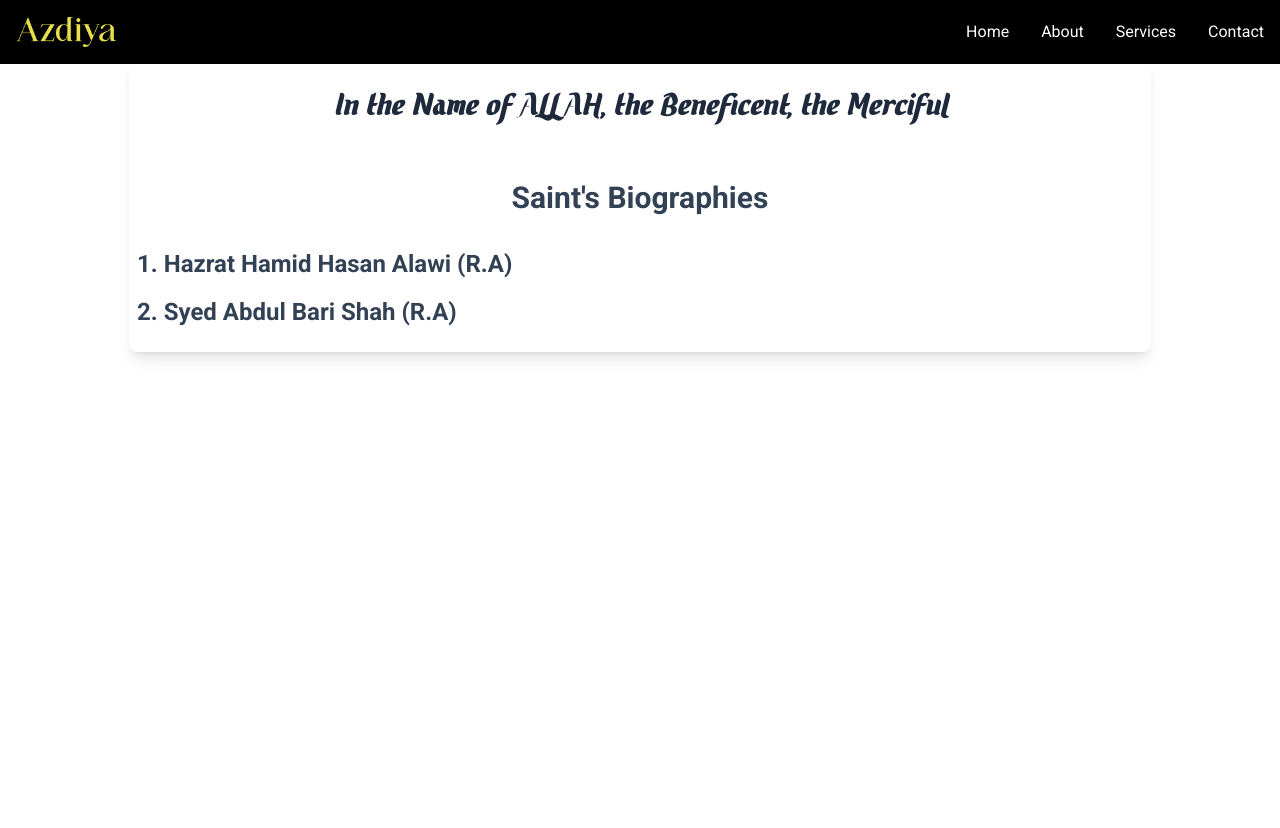
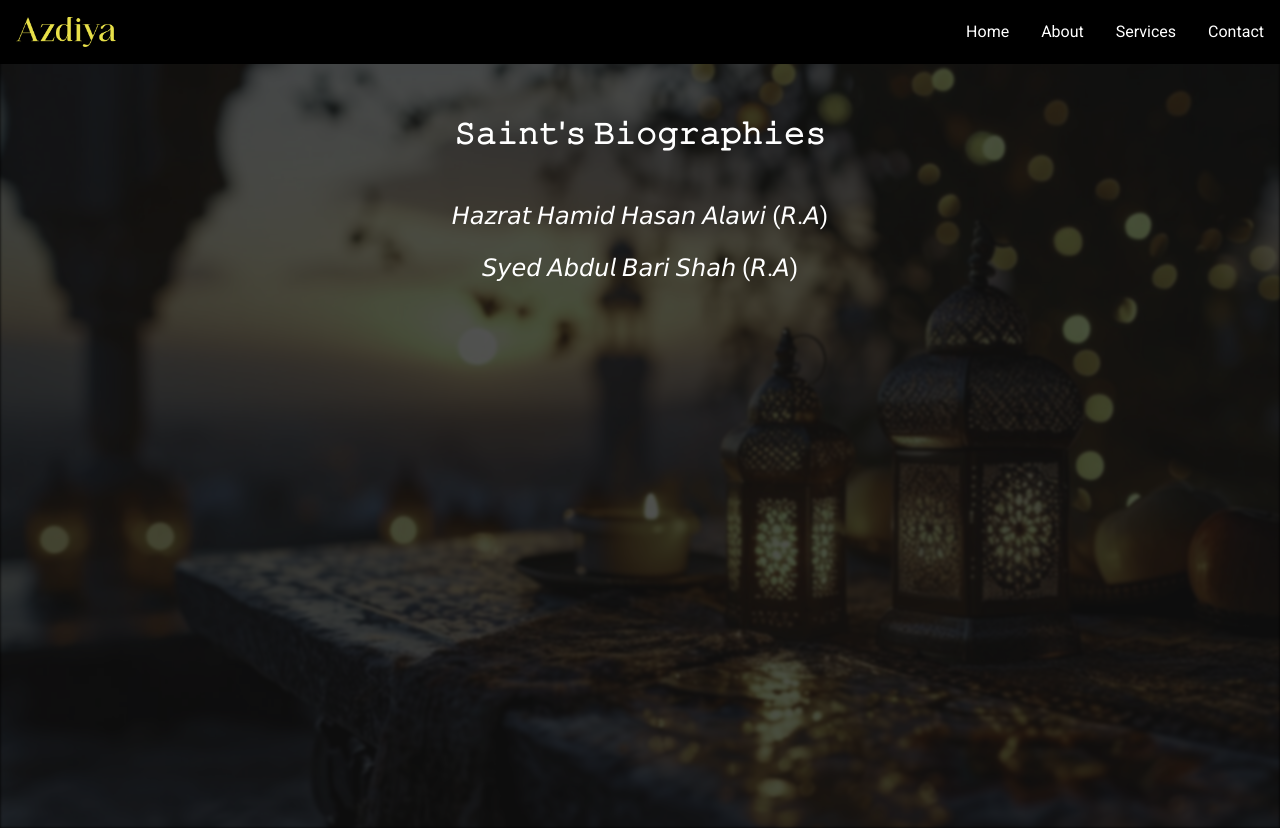
Before and after one commit to Meraj-Tarique/azdiyasufipracties, a Next.js app: page /service/saints-biographies in a window 1280 px wide. Before the commit the page ends 800 px from the top, so only its background shows below. Built offline with nearby package versions, Linux system fonts and the light colour scheme; a web font is replaced by a local one.

Commit message:
update saint biographies page

```diff
--- a/src/app/globals.css
+++ b/src/app/globals.css
@@ -146,7 +146,25 @@ li {
     background-position: center !important;
     background-repeat: no-repeat !important;
     background-size: cover !important;
+}
 
+
+.sufi-Big-Image {
+  position: relative;
+}
+
+.blurred-background {
+  position: absolute;
+  top: 0;
+  left: 0;
+  right: 0;
+  bottom: 0;
+  background-image: url('/assets/images/sufiBigImg3.jpg');
+  background-position: center;
+  background-repeat: no-repeat;
+  background-size: cover;
+  filter: blur(1.8px) brightness(0.3) contrast(0.9) grayscale(0.5) hue-rotate(24deg);
+  -webkit-filter: blur(1.8px) brightness(0.3) contrast(0.9) grayscale(0.5) hue-rotate(24deg);
 }
 
 .quran-highlight {
--- a/src/app/service/quran/page.tsx
+++ b/src/app/service/quran/page.tsx
@@ -26,11 +26,11 @@ const BlogDetailPage = () => {
     <div className="max-w-8xl mx-auto py-10 px-5 mt-8 text-xl">
       <div className="lg:p-6 pt-2 space-y-6 w-full lg:w-[85%] mx-auto">
         <div className="bg-white shadow-lg rounded-lg overflow-hidden p-2">
-          <MainHeading/>
+          <MainHeading />
           <div className={`text-center mb-12 ${styles.textStyle} relative`}>
             {/* QURAN COMPILATION AND COLLATION.pdf */}
             <h2
-                className="
+              className="
                 font-bold
                 md:mb-2
                 sm:text-xl
@@ -39,8 +39,8 @@ const BlogDetailPage = () => {
                 xl:text-3xl"
             >
               𝚀𝚄𝚁'𝙰𝙽: 𝙲𝙾𝙼𝙿𝙸𝙻𝙰𝚃𝙸𝙾𝙽 𝙰𝙽𝙳 𝙲𝙾𝙻𝙻𝙰𝚃𝙸𝙾𝙽
-              <DownloadButton url="https://raw.githubusercontent.com/Meraj-Tarique/azdiyasufipracties/2937bfbe97a97556cf7cbbfb2732f85712830bff/QURAN%20COMPILATION%20AND%20COLLATION.pdf" />
             </h2>
+            <DownloadButton url="https://raw.githubusercontent.com/Meraj-Tarique/azdiyasufipracties/2937bfbe97a97556cf7cbbfb2732f85712830bff/QURAN%20COMPILATION%20AND%20COLLATION.pdf" />
           </div>
           <div className="max-w-4xl mx-auto md:p-6 bg-white text-slate-800 font-sans">
             {/* Section 1 */}
--- a/src/app/service/saints-biographies/[slug]/page.tsx
+++ b/src/app/service/saints-biographies/[slug]/page.tsx
@@ -11,64 +11,27 @@ import { toolbarPlugin } from "@react-pdf-viewer/toolbar";
 import { useEffect, useRef, useState } from "react";
 import { useParams, useSearchParams } from "next/navigation";
 import { zoomPlugin } from "@react-pdf-viewer/zoom";
+import DownloadButton from "@/components/DownloadButton";
 
 // const ESignatureComponent = dynamic(() => import("@modules/filemanager/Esignature/"), {
 //   ssr: false,
 // });
 const PDFViewer = () => {
-  // const defaultLayoutPluginInstance = defaultLayoutPlugin();
   const toolbarPluginInstance = toolbarPlugin();
   const { Toolbar } = toolbarPluginInstance;
   const [isMobile, setIsMobile] = useState(false);
-  // const [initialZoom, setInitialZoom] = useState(1);
+  const [isClient, setIsClient] = useState(false);
   const viewerRef = useRef(null);
   const { slug } = useParams();
   const search = useSearchParams();
   const Title = search.get("name");
-  // Create plugins
   const zoomPluginInstance = zoomPlugin();
-  // const { ZoomIn, ZoomOut } = zoomPluginInstance;
   const [pdfFile /*setPdfFile */] = useState(`/documents/${slug}.pdf`);
 
-  // Check if device is mobile and set appropriate zoom
-  // useEffect(() => {
-  //   const checkIsMobile = () => {
-  //     const mobile = window.innerWidth <= 768;
-  //     setIsMobile(mobile);
+  useEffect(() => {
+    // This code only runs on the client
+    setIsClient(true);
 
-  //     // Set appropriate zoom level based on screen size
-  //     if (mobile) {
-  //       // For mobile devices, set a higher zoom level
-  //       setInitialZoom(1.5);
-  //       if (ZoomIn) {
-  //         ZoomIn(1.5);
-  //       }
-  //     } else {
-  //       // For desktop, use normal zoom
-  //       setInitialZoom(1);
-  //       if (ZoomIn) {
-  //         ZoomIn(1);
-  //       }
-  //     }
-  //   };
-
-  //   checkIsMobile();
-  //   window.addEventListener("resize", checkIsMobile);
-
-  //   return () => {
-  //     window.removeEventListener("resize", checkIsMobile);
-  //   };
-  // }, [ZoomIn]);
-
-  // Function to handle manual zoom changes
-  // const setZoomLevel = (level: any) => {
-  //   if (level) {
-  //     ZoomIn(level);
-  //     setInitialZoom(level);
-  //   }
-  // };
-
-  useEffect(() => {
     const checkIsMobile = () => {
       setIsMobile(window.innerWidth <= 768);
     };
@@ -80,6 +43,7 @@ const PDFViewer = () => {
       window.removeEventListener("resize", checkIsMobile);
     };
   }, []);
+
   return (
     <div className="max-w-8xl mx-auto py-10 px-5 mt-8 text-xl">
       <div className="lg:p-8 pt-1 space-y-2 w-full lg:w-[85%] mx-auto">
@@ -92,6 +56,7 @@ const PDFViewer = () => {
               <h2 className="text-2xl md:text-3xl font-bold text-slate-700 mb-1">
                 {Title}
               </h2>
+              <DownloadButton url={pdfFile} />
             </div>
           </div>
           <div>
@@ -122,6 +87,7 @@ const PDFViewer = () => {
                 </div>
               </div> */}
 
+              {isClient ? (
                 <div
                   className="rpv-core__viewer"
                   style={{
@@ -274,6 +240,7 @@ const PDFViewer = () => {
                       position: "relative",
                     }}
                   >
+                    {pdfFile ? (
                       <Worker workerUrl="https://unpkg.com/pdfjs-dist@3.11.174/build/pdf.worker.min.js">
                         <Viewer
                           fileUrl={pdfFile}
@@ -291,14 +258,27 @@ const PDFViewer = () => {
                               }}
                             >
                               <div style={{ width: "240px" }}>
-                            <ProgressBar progress={Math.round(percentages)} />
+                                <ProgressBar
+                                  progress={Math.round(percentages)}
+                                />
                               </div>
                             </div>
                           )}
                         />
                       </Worker>
+                    ) : (
+                      "loading..."
+                    )}
                   </div>
                 </div>
+              ) : (
+                <div className="flex justify-center items-center h-96">
+                  <div className="text-center">
+                    <div className="animate-spin rounded-full h-12 w-12 border-b-2 border-blue-500 mx-auto"></div>
+                    <p className="mt-4 text-gray-600">Loading PDF viewer...</p>
+                  </div>
+                </div>
+              )}
             </div>
           </div>
         </div>
--- a/src/app/service/saints-biographies/page.tsx
+++ b/src/app/service/saints-biographies/page.tsx
@@ -1,33 +1,40 @@
 /* eslint-disable react/no-unescaped-entities */
 
-import MainHeading from "@/components/Headings/MainHeading";
 import Link from "next/link";
 
 const SaintsBiographic = () => {
   return (
-    <div className="max-w-8xl mx-auto py-6 px-5 mt-4 text-xl">
-      <div className="lg:p-4 pt-2 space-y-6 w-full lg:w-[85%] mx-auto">
-        <div className="bg-white shadow-lg rounded-lg overflow-hidden p-2">
-          <MainHeading />
+    <div className="max-w-8xl mx-auto py-6 px-5  text-xl bg-black sufi-Big-Image h-screen relative mt-7">
+      <div className="absolute inset-0 z-0 blurred-background"></div>
 
-          {/* Coming Soon Section */}
-          <div className="text-center">
-            <div className="mb-8">
-              <h2 className="text-2xl md:text-3xl font-bold text-slate-700 mb-4">
-                Saint's Biographies
-              </h2>
-            </div>
-          </div>
-          <div>
-            <h2 className="text-xl md:text-2xl font-bold text-slate-700 mb-4">
-             <Link href="/service/saints-biographies/Hazrat Hamid Hasan Alawi?name=Hazrat Hamid Hasan Alawi (R.A)"> 1. Hazrat Hamid Hasan Alawi (R.A)</Link>
+      <div className="lg:p-4 pt-2 space-y-6 w-full lg:w-[85%] mx-auto relative z-10">
+        <div className="text-center">
+          <div className="sm:mb-12 sm:mt-12">
+            <h2 className="sm:text-6xl md:text-3xl font-bold text-white">
+              𝚂𝚊𝚒𝚗𝚝'𝚜 𝙱𝚒𝚘𝚐𝚛𝚊𝚙𝚑𝚒𝚎𝚜
             </h2>
           </div>
           <div>
-            <h2 className="text-xl md:text-2xl font-bold text-slate-700 mb-4">
-             <Link href="/service/saints-biographies/Syed Abdul Bari Shah?name=Syed Abdul Bari Shah (R.A)"> 2. Syed Abdul Bari Shah (R.A) </Link>
+            <h2 className="sm:text-5xl md:text-2xl text-white mb-5">
+              <Link href="/service/saints-biographies/Hazrat Hamid Hasan Alawi?name=Hazrat Hamid Hasan Alawi (R.A)">
+                𝘏𝘢𝘻𝘳𝘢𝘵 𝘏𝘢𝘮𝘪𝘥 𝘏𝘢𝘴𝘢𝘯 𝘈𝘭𝘢𝘸𝘪 (𝘙.𝘈)
+              </Link>
             </h2>
           </div>
+          <div>
+            <h2 className="sm:text-5xl md:text-2xl text-white mb-5">
+              <Link href="/service/saints-biographies/Syed Abdul Bari Shah?name=Syed Abdul Bari Shah (R.A)">
+                𝘚𝘺𝘦𝘥 𝘈𝘣𝘥𝘶𝘭 𝘉𝘢𝘳𝘪 𝘚𝘩𝘢𝘩 (𝘙.𝘈)
+              </Link>
+            </h2>
+          </div>
+          {/* <div>
+            <h2 className="sm:text-5xl md:text-2xl  text-white mb-5">
+              <Link href="/service/saints-biographies/Syed Abdul Bari Shah?name=Syed Abdul Bari Shah (R.A)">
+                ᴀɴᴏᴛʜᴇʀ ᴇxᴀᴍᴘʟᴇ (ʀ.ᴀ)
+              </Link>
+            </h2>
+          </div> */}
         </div>
       </div>
     </div>
--- a/src/app/service/seerah/page.tsx
+++ b/src/app/service/seerah/page.tsx
@@ -62,34 +62,34 @@ const BlogDetailPage = () => {
       <div className="max-w-8xl mx-auto py-10 px-5 mt-8 text-xl">
         <div className="lg:p-6 pt-2 space-y-6 w-full lg:w-[85%] mx-auto">
           <div className="bg-white shadow-lg rounded-lg overflow-hidden p-2">
-            <MainHeading/>
-
+            <MainHeading />
             <div className={`text-center mb-12 ${styles.textStyle} relative`}>
-              {/* Download Button - Absolute positioned */}
-
-              <DownloadButton url="https://raw.githubusercontent.com/Meraj-Tarique/azdiyasufipracties/main/The%20Radiant%20Seerah.pdf" />
-              {/* Centered Headings */}
               <div className="mx-auto">
-                <h1 className="font-bold
+                <h1
+                  className="font-bold
               md:mb-2
               sm:text-xl
               md:text-1xl
               lg:text-3xl
-              xl:text-3xl">
+              xl:text-3xl"
+                >
                   𝚃𝙷𝙴 𝚁𝙰𝙳𝙸𝙰𝙽𝚃 𝚂𝙴𝙴𝚁𝙰𝙷
                 </h1>
-                <h2 className=" font-bold
+                <h2
+                  className=" font-bold
                 md:mb-2
                 sm:text-xl
                 md:text-1xl
                 lg:text-3xl
-                xl:text-3xl">
-                  𝙽𝚘𝚋𝚕𝚎 𝙿𝚛𝚘𝚙𝚑𝚎𝚝 𝙼𝚞𝚑𝚊𝚖𝚖𝚊𝚍 {" "}
+                xl:text-3xl"
+                >
+                  𝙽𝚘𝚋𝚕𝚎 𝙿𝚛𝚘𝚙𝚑𝚎𝚝 𝙼𝚞𝚑𝚊𝚖𝚖𝚊𝚍{" "}
                   <span className={`${amiri.className} text-4xl inline`}>
                     {" "}
                     ﷺ
                   </span>
                 </h2>
+                <DownloadButton url="https://raw.githubusercontent.com/Meraj-Tarique/azdiyasufipracties/main/The%20Radiant%20Seerah.pdf" />
               </div>
             </div>
             <div className="max-w-4xl mx-auto md:p-6 bg-white text-slate-800 font-sans">
--- a/src/app/service/sunnah/page.tsx
+++ b/src/app/service/sunnah/page.tsx
@@ -23,10 +23,8 @@ const BlogDetailPage = () => {
               lg:text-3xl
               xl:text-3xl"
             >
-                𝚂𝚄𝙽𝙽𝙰𝙷 / 𝙷𝙰𝙳𝙸𝚃𝙷
-              <DownloadButton url="https://raw.githubusercontent.com/Meraj-Tarique/azdiyasufipracties/ebe1a2a173aef33d75e2cbd4d4e13161ffe43eec/Sunnah%20Hadith.pdf" />
+              𝚂𝚄𝙽𝙽𝙰𝙷 / 𝙷𝙰𝙳𝙸𝚃𝙷
             </h2>
-
             <h2
               className="
                  font-bold
@@ -36,8 +34,9 @@ const BlogDetailPage = () => {
                 lg:text-3xl
                 xl:text-3xl"
             >
-             𝙱𝚁𝙸𝙴𝙵 𝙸𝙽𝚃𝚁𝙾𝙳𝚄𝙲𝚃𝙸𝙾𝙽 𝚃𝙾 𝚃𝙷𝙴 𝚂𝙲𝙸𝙴𝙽𝙲𝙴 𝙾𝙵 𝙷𝙰𝙳𝙸𝚃𝙷
+              𝙱𝚁𝙸𝙴𝙵 𝙸𝙽𝚃𝚁𝙾𝙳𝚄𝙲𝚃𝙸𝙾𝙽 𝚃𝙾 𝚃𝙷𝙴 𝚂𝙲𝙸𝙴𝙽𝙲𝙴 𝙾𝙵 𝙷𝙰𝙳𝙸𝚃𝙷
             </h2>
+            <DownloadButton url="https://raw.githubusercontent.com/Meraj-Tarique/azdiyasufipracties/ebe1a2a173aef33d75e2cbd4d4e13161ffe43eec/Sunnah%20Hadith.pdf" />
           </div>
           <div className="max-w-4xl mx-auto md:p-6 bg-white text-slate-800 font-sans">
             {/* Cover Page */}
--- a/src/components/DownloadButton/index.tsx
+++ b/src/components/DownloadButton/index.tsx
@@ -13,7 +13,6 @@ interface DownloadButton {
 const DownloadButton = ({ url, fileName = "Document.pdf" }: DownloadButton) => {
   return (
     <>
-      {/* Desktop Version (top-right) */}
       <div className="hidden md:block ">
         <TooltipProvider>
           <Tooltip>
@@ -46,36 +45,23 @@ const DownloadButton = ({ url, fileName = "Document.pdf" }: DownloadButton) => {
           </Tooltip>
         </TooltipProvider>
       </div>
-
-      {/* Mobile/Tablet Version (bottom-left) */}
-      <div className="md:hidden fixed bottom-4 left-4 z-50">
+      <div className="md:hidden block ">
         <TooltipProvider>
           <Tooltip>
             <TooltipTrigger asChild>
               <a
                 href={url}
                 download={fileName}
-                className="inline-flex items-center justify-center p-2 bg-gray-50/90 hover:bg-gray-100 border border-gray-200 text-gray-700 rounded-full shadow-lg transition-all duration-300"
-                aria-label="Download PDF"
+                className="inline-flex items-center
+               bg-gray-50/90 text-gray-700  shadow-sm hover:shadow-md"
               >
-                <svg
-                  className="w-5 h-5"
-                  fill="none"
-                  stroke="currentColor"
-                  viewBox="0 0 24 24"
-                  xmlns="http://www.w3.org/2000/svg"
-                >
-                  <path
-                    strokeLinecap="round"
-                    strokeLinejoin="round"
-                    strokeWidth={2}
-                    d="M4 16v1a3 3 0 003 3h10a3 3 0 003-3v-1m-4-4l-4 4m0 0l-4-4m4 4V4"
-                  />
-                </svg>
+                <span className="text-xs font-medium underline">
+                  Download PDF
+                </span>
               </a>
             </TooltipTrigger>
-            <TooltipContent side="right">
-              <p>Download {fileName}</p>
+            <TooltipContent>
+              <p>Download as a PDF</p>
             </TooltipContent>
           </Tooltip>
         </TooltipProvider>
--- a/src/components/dashboard/components/MissionAndVisson/index.tsx
+++ b/src/components/dashboard/components/MissionAndVisson/index.tsx
@@ -4,31 +4,29 @@ import styles from "@/styles/missionStyle.module.css";
 const MissionAndVissionPage = () => {
   return (
     <section className="py-15 bg-bg-gray-50 flex flex-col justify-center items-center ">
-      <div className="container mx-auto px-2 mb-12 text-center"></div>
       <div className="container mx-auto px-2 mb-12 text-center">
-        <h2 className={`text-5xl mb-6 ${styles.textStyle}`}>𝓥𝓲𝓼𝓲𝓸𝓷</h2>
+        <h2 className={`text-5xl mb-6 ${styles.textStyle} !font-normal`}>𝓥𝓲𝓼𝓲𝓸𝓷</h2>
         <div className="mx-auto px-4 py-2 max-w-3xl">
           <p className="text-2xl text-[#5c4d3d] leading-relaxed text-align-center">
             {/* Enable ourselves to attain the state of{" "} */}
-            𝓔𝓷𝓪𝓫𝓵𝓮 𝓸𝓾𝓻𝓼𝓮𝓵𝓿𝓮𝓼 𝓽𝓸 𝓪𝓽𝓽𝓪𝓲𝓷 𝓽𝓱𝓮 𝓼𝓽𝓪𝓽𝓮 𝓸𝓯{" "}
-            <span className="italic">𝐄𝐡𝐬ā𝐧 </span>𝓪𝓼 𝓭𝓮𝓼𝓲𝓻𝓮𝓭 𝓲𝓷{" "}
-            <span className="font-semibold">𝓗𝓪𝓭𝓲𝓽𝓱 𝓙𝓲𝓫𝓻𝓪𝓮𝓵 {"  "}</span>
+            ᴇɴᴀʙʟᴇ ᴏᴜʀꜱᴇʟᴠᴇꜱ ᴛᴏ ᴀᴛᴛᴀɪɴ ᴛʜᴇ ꜱᴛᴀᴛᴇ ᴏꜰ{" "}
+            <span className="italic">𝐄𝐡𝐬ā𝐧 </span>ᴀꜱ ᴅᴇꜱɪʀᴇᴅ ɪɴ{" "}
+            <span className="font-semibold">ʜᴀᴅɪᴛʜ ᴊɪʙʀᴀᴇʟ</span>
             <span className="italic">
-              {/* (Sahih Muslim, Book of Faith, Hadith No.1). */}( 𝓢𝓪𝓱𝓲𝓱 𝓜𝓾𝓼𝓵𝓲𝓶,
-              𝓑𝓸𝓸𝓴 𝓸𝓯 𝓕𝓪𝓲𝓽𝓱, 𝓗𝓪𝓭𝓲𝓽𝓱 𝓝𝓸.1).
+              {"  "}( ꜱᴀʜɪʜ ᴍᴜꜱʟɪᴍ, ʙᴏᴏᴋ ᴏꜰ ꜰᴀɪᴛʜ, ʜᴀᴅɪᴛʜ ɴᴏ. 1)
             </span>
           </p>
         </div>
       </div>
       <div className="container mx-auto px-2 text-center">
-        <h2 className={`text-5xl mb-6 ${styles.textStyle}`}>𝓜𝓲𝓼𝓼𝓲𝓸𝓷</h2>
+        <h2 className={`text-5xl mb-6 ${styles.textStyle} !font-normal`}>𝓜𝓲𝓼𝓼𝓲𝓸𝓷</h2>
 
         <div className="mx-auto px-4 py-2 max-w-3xl">
           <p className="text-2xl text-[#5c4d3d] leading-relaxed text-align-center ">
-            𝓟𝓻𝓸𝓶𝓾𝓵𝓰𝓪𝓽𝓮 <span className="italic">𝓜𝓾𝓳𝓪𝓭𝓲𝓭𝓲 𝓢𝓾𝓯𝓲 𝓟𝓪𝓽𝓱 </span>{" "}
-            𝓽𝓱𝓻𝓸𝓾𝓰𝓱 𝓪 𝓭𝓮𝓭𝓲𝓬𝓪𝓽𝓮𝓭 𝓮𝓭𝓾𝓬𝓪𝓽𝓲𝓸𝓷𝓪𝓵 𝓬𝓾𝓻𝓻𝓲𝓬𝓾𝓵𝓾𝓶 𝓸𝓯{" "}
-            <span className="font-semibold"> 𝓢𝓪𝓵𝓪𝓽 𝔀𝓪 𝓼𝓪𝓵𝓪𝓶, 𝓓𝓱𝓲𝓴𝓻 </span>𝓪𝓷𝓭{" "}
-            <span className="font-semibold">𝓜𝓸𝓻𝓪𝓺𝓲𝓫𝓪.</span>
+            ᴘʀᴏᴍᴜʟɢᴀᴛᴇ <span className="italic">ᴍᴜᴊᴀᴅɪᴅɪ ꜱᴜꜰɪ ᴘᴀᴛʜ </span>{" "}
+           ᴛʜʀᴏᴜɢʜ ᴀ ᴅᴇᴅɪᴄᴀᴛᴇᴅ ᴇᴅᴜᴄᴀᴛɪᴏɴᴀʟ ᴄᴜʀʀɪᴄᴜʟᴜᴍ of {" "}
+            <span className="font-semibold"> Salat wa salam, Dhikr </span>and{" "}
+            <span className="font-semibold">Muraqiba.</span>
           </p>
         </div>
       </div>
```
Also changed, not shown: public/assets/images/sufiBigImg3.jpg (added). Lines whose indentation alone changed are shown as unchanged.
